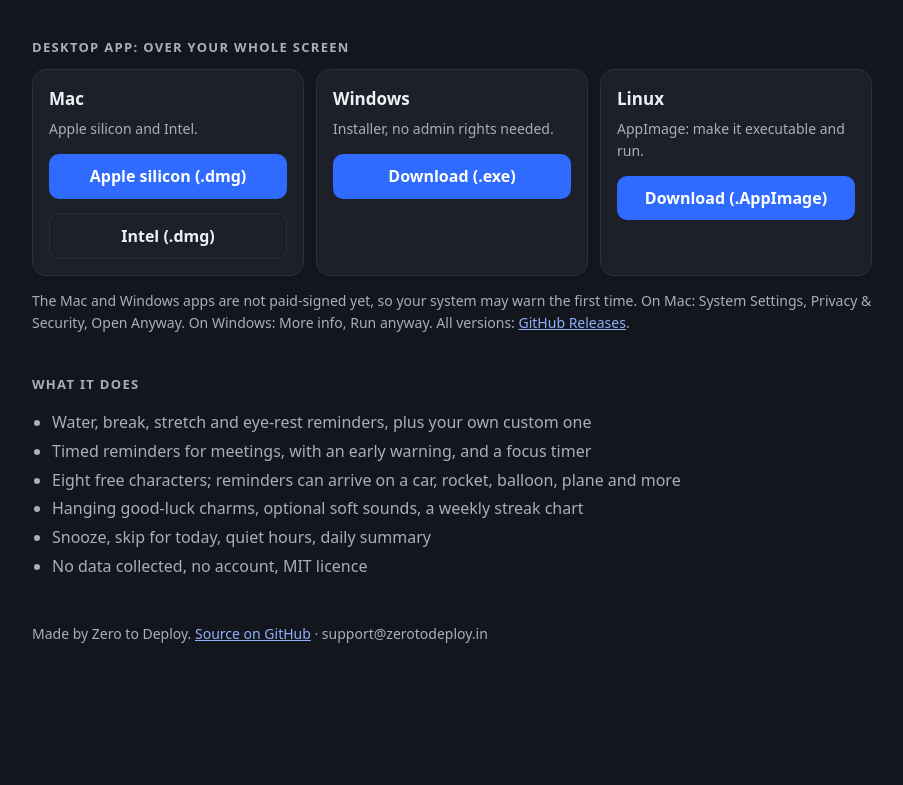
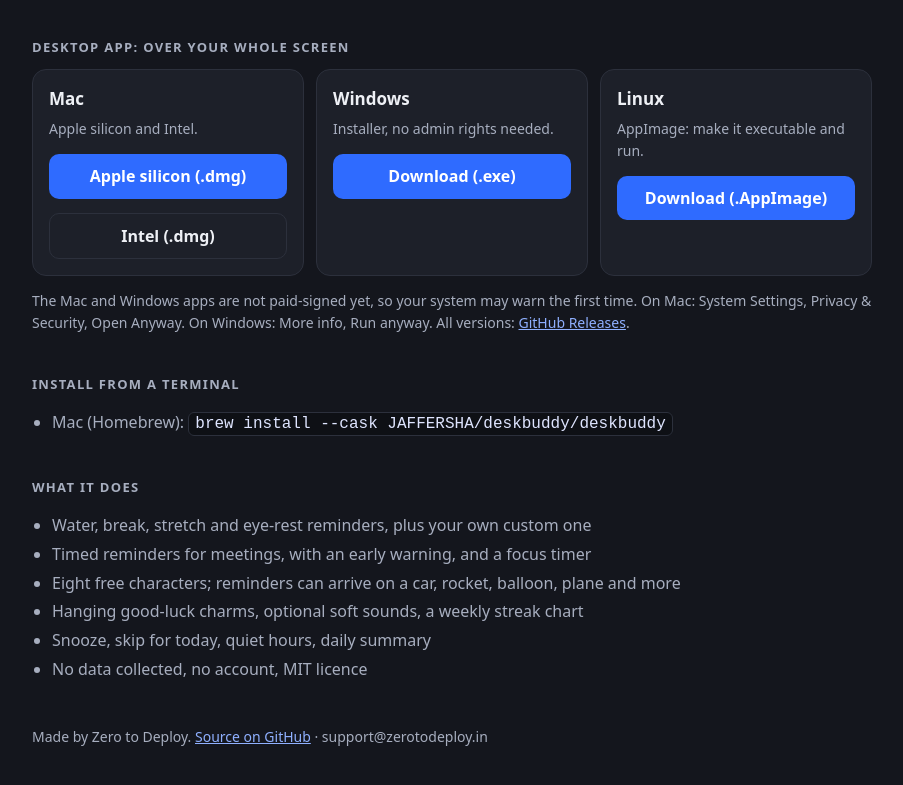
Before and after one commit to JAFFERSHA/deskbuddy, a plain HTML site: page docs/index.html in a window 1280 px wide. Shown: the part 558-1343 px from the top of the page, without its empty margins (188-1091 px from the left). Before the commit the page ends 1262 px from the top, so only its background shows below. Drawn offline with Linux system fonts and the light colour scheme.

Commit message:
Website: add Homebrew install command
Co-Authored-By: Claude Sonnet 5.5 <noreply@anthropic.com>

```diff
--- a/docs/index.html
+++ b/docs/index.html
@@ -55,6 +55,11 @@ footer{margin-top:44px;color:var(--mute);font-size:14px}
   </div>
   <p style="color:var(--mute);font-size:14px">The Mac and Windows apps are not paid-signed yet, so your system may warn the first time. On Mac: System Settings, Privacy &amp; Security, Open Anyway. On Windows: More info, Run anyway. All versions: <a href="https://github.com/JAFFERSHA/deskbuddy/releases/latest">GitHub Releases</a>.</p>
 
+  <h2>Install from a terminal</h2>
+  <ul>
+    <li>Mac (Homebrew): <code>brew install --cask JAFFERSHA/deskbuddy/deskbuddy</code></li>
+  </ul>
+
   <h2>What it does</h2>
   <ul>
     <li>Water, break, stretch and eye-rest reminders, plus your own custom one</li>
```
